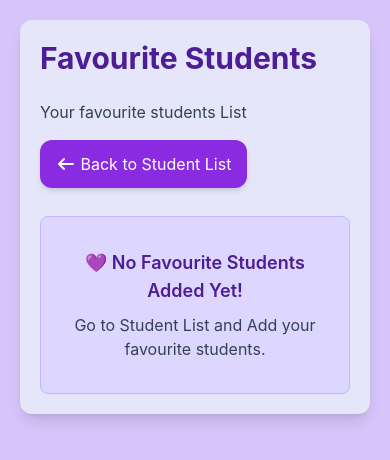
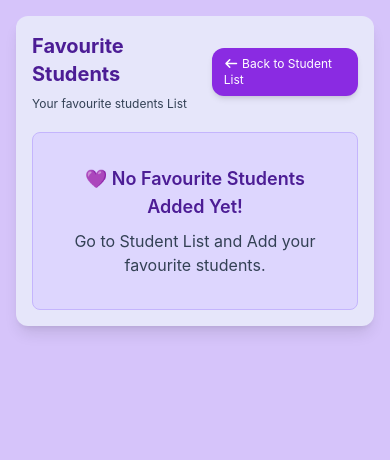
Before and after one commit to akilank-tech/Student-List-React, a React (Vite) app: page /FavouriteStudents in a window 390 px wide. Shown: the top 460 px of the page. Built offline with nearby package versions, Linux system fonts and the light colour scheme.

Commit message:
update the file

```diff
--- a/src/pages/FavouriteStudents.jsx
+++ b/src/pages/FavouriteStudents.jsx
@@ -22,14 +22,14 @@ const FavouriteStudent = () => {
 
 
     return (
-        <div className="min-h-screen bg-[#d6c4fa] p-5 sm:p-8">
-            <div className="mx-auto max-w-6xl rounded-xl bg-[#E6E6FA] p-5 shadow-lg sm:p-8">
-            <div className="flex flex-wrap justify-between items-center gap-4 mb-7 align-center">
+        <div className="h-screen overflow-hidden bg-[#d6c4fa] p-4 sm:p-8">
+            <div className="mx-auto max-w-6xl rounded-xl bg-[#E6E6FA] p-4 shadow-lg sm:p-8">
+            <div className="flex justify-between items-center gap-2 mb-5">
                 <div>
-                    <h1 className="text-3xl font-bold text-[#4C1D95] mb-6">Favourite Students</h1>
-                <p className="mt-2 text-[#334155]">Your favourite students List</p>
+                    <h1 className="text-xl sm:text-3xl font-bold text-[#4C1D95] mb-1">Favourite Students</h1>
+                <p className="mt-2 text-[#334155] text-xs sm:text-base">Your favourite students List</p>
                 </div>
-            <Link to={'/'} className="bg-[#8A2BE2] hover:bg-[#6A5ACD] text-white px-4 py-3 rounded-xl shadow-md transition"><i class="fa-solid fa-arrow-left"></i>  Back to Student List</Link>
+            <Link to={'/'} className="bg-[#8A2BE2] hover:bg-[#6A5ACD] text-white text-xs sm:text-base px-3 py-2 sm:px-4 sm:py-3 rounded-xl shadow-md transition "><i class="fa-solid fa-arrow-left"></i>  Back to Student List</Link>
             </div>
             {favouriteList.length === 0 ? (<div className="rounded-lg border border-[#C4B5FD] bg-[#DDD6FE] p-8 text-center"><p className="text-lg font-semibold text-[#4c1D95]">💜 No Favourite Students Added Yet!</p><p className="mt-2 text-[#334155]">Go to Student List and Add your favourite students.</p></div>) :
                 (<div className="bg-white rounded-2xl shadow-lg border-[#E0E7FF] overflow-x-auto">
--- a/src/pages/StudentList.jsx
+++ b/src/pages/StudentList.jsx
@@ -20,9 +20,9 @@ const StudentList = () => {
     return (
         <div className="min-h-screen bg-[#d6c4fa] p-5 sm:p-8">
             <div className="max-w-6xl mx-auto">
-                <div className="flex flex-row justify-between items-center gap-2 mb-6">
+                <div className="flex flex-row justify-between gap-2 mb-6">
                     <div>
-                        <h1 className="text-2xl sm:text-3xl font-bold text-[#4C1D95] ">🎓 Student List</h1>
+                        <h1 className="text-2xl sm:text-3xl font-bold text-[#4C1D95]">🎓 Student List</h1>
                         <p className="text-[#334155] mt-2">Manage your student details</p>
                     </div>
                     <Link to={'/FavouriteStudents'} className="bg-[#8A2BE2] hover:bg-[#6A5ACD] text-white px-2 py-2 text-xs sm:px-4 sm:py-3 sm:text-base rounded-lg shadow-md transition">❤️View Favourites</Link>
--- a/src/pages/register.jsx
+++ b/src/pages/register.jsx
@@ -35,17 +35,17 @@ const Register = () => {
         navigate('/')
     }
     return (
-        <div className="min-h-screen bg-[#f5f0fd] flex items-center justify-center p-5]">
-            <div className="bg-[#E6E6FA] w-full max-w-md p-7 sm:p-10 rounded-2xl shadow-2xl border border-[#C4B5FD]">
+        <div className="min-h-[100dvh] h-[100dvh] overflow-hidden bg-[#f5f0fd] flex items-center justify-center p-3 sm:p-10">
+            <div className="mx-auto bg-[#E6E6FA] w-full max-w-md rounded-2xl shadow-lg border border-[#C4B5FD] p-4 sm:p-8">
                 <h1 className="text-3xl font-bold text-[#4C1D95]">Hey Hi 👋</h1>
                 <p className="text-[#334155] mt-2 mb-6">Register a new student</p>
-                <div className="flex flex-col gap-2">
+                <div className="flex flex-col gap-3 sm:gap-5">
                     <label className="text-sm font-semibold text-[#4C1D95]">Student Name</label>
-                    <input type="text" required placeholder="Name" onChange={handleName} className="w-full border border-[#C4B5FD] p-3 bg-white rounded-lg outline-none text-[#334155] focus:border-[#8A2BE2] focus:ring-2 focus:ring-[#8A2BE2]" />
+                    <input type="text" required placeholder="Name" onChange={handleName} className="w-full border border-[#C4B5FD] p-2.5 text-sm bg-white rounded-lg outline-none text-[#334155] focus:border-[#8A2BE2] focus:ring-2 focus:ring-[#8A2BE2] sm:p-3 sm:text-base" />
                    <label className="text-sm font-semibold text-[#4C1D95]">Roll Number</label>
-                    <input type="text" required placeholder="RollNumber" onChange={handleRollNo} className="w-full border border-[#C4B5FD] p-3 bg-white text-[#334155] rounded-lg outline-none focus:border-[#8A2BE2] focus:ring-2 focus:ring-[#8A2BE2]"/>
+                    <input type="text" required placeholder="RollNumber" onChange={handleRollNo} className="w-full border border-[#C4B5FD] p-2.5 text-sm bg-white rounded-lg outline-none text-[#334155] focus:border-[#8A2BE2] focus:ring-2 focus:ring-[#8A2BE2] sm:p-3 sm:text-base"/>
                     <label className="text-sm font-semibold text-[#4C1D95]">Department</label>
-                    <input type="text" required placeholder="Department" onChange={handleDept} className="w-full border border-[#C4B5FD] p-3 bg-white text-[#334155] rounded-lg outline-none focus:border-[#8A2BE2] focus:ring-2 focus:ring-[#8A2BE2]" />
+                    <input type="text" required placeholder="Department" onChange={handleDept} className="w-full border border-[#C4B5FD] p-2.5 text-sm bg-white rounded-lg outline-none text-[#334155] focus:border-[#8A2BE2] focus:ring-2 focus:ring-[#8A2BE2] sm:p-3 sm:text-base"/>
                     <button className="bg-[#8A2BE2] hover:bg-[#6A5ACD] text-white font-bold p-3 rounded-lg mt-5 cursor-pointer transition" onClick={handleAdd}>Register Student</button>
                     <p className="text-center text-[#334155] mt-4">Already Registered?<Link className="text-[#6A5ACD] hover:text-[#4C1D95] font-semibold underline" to={'/'}>Student List</Link></p>
                 </div>
```
